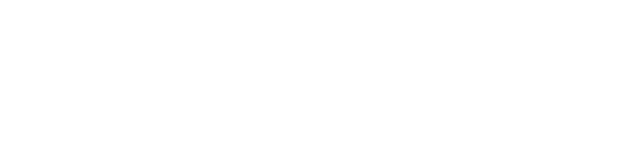
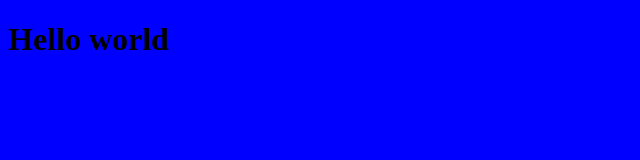
Before and after one commit to dianatoled0/Proyecto---Conversiones-, a plain HTML site: page index.html in a window 1280 px wide. Shown: the whole page, without its empty margins (0-640 px from the left). Drawn offline with Linux system fonts and the light colour scheme.

Commit message:
subida de archivos

```diff
--- a/index.html
+++ b/index.html
@@ -4,8 +4,9 @@
     <meta charset="UTF-8">
     <meta name="viewport" content="width=device-width, initial-scale=1.0">
     <title>Document</title>
+    <link rel="stylesheet" href="style.css"
 </head>
 <body>
-
+    <h1>Hello world</h1>
 </body>
 </html>
--- a/style.css
+++ b/style.css
@@ -0,0 +1,3 @@
+body{
+    background-color:blue
+}
```
